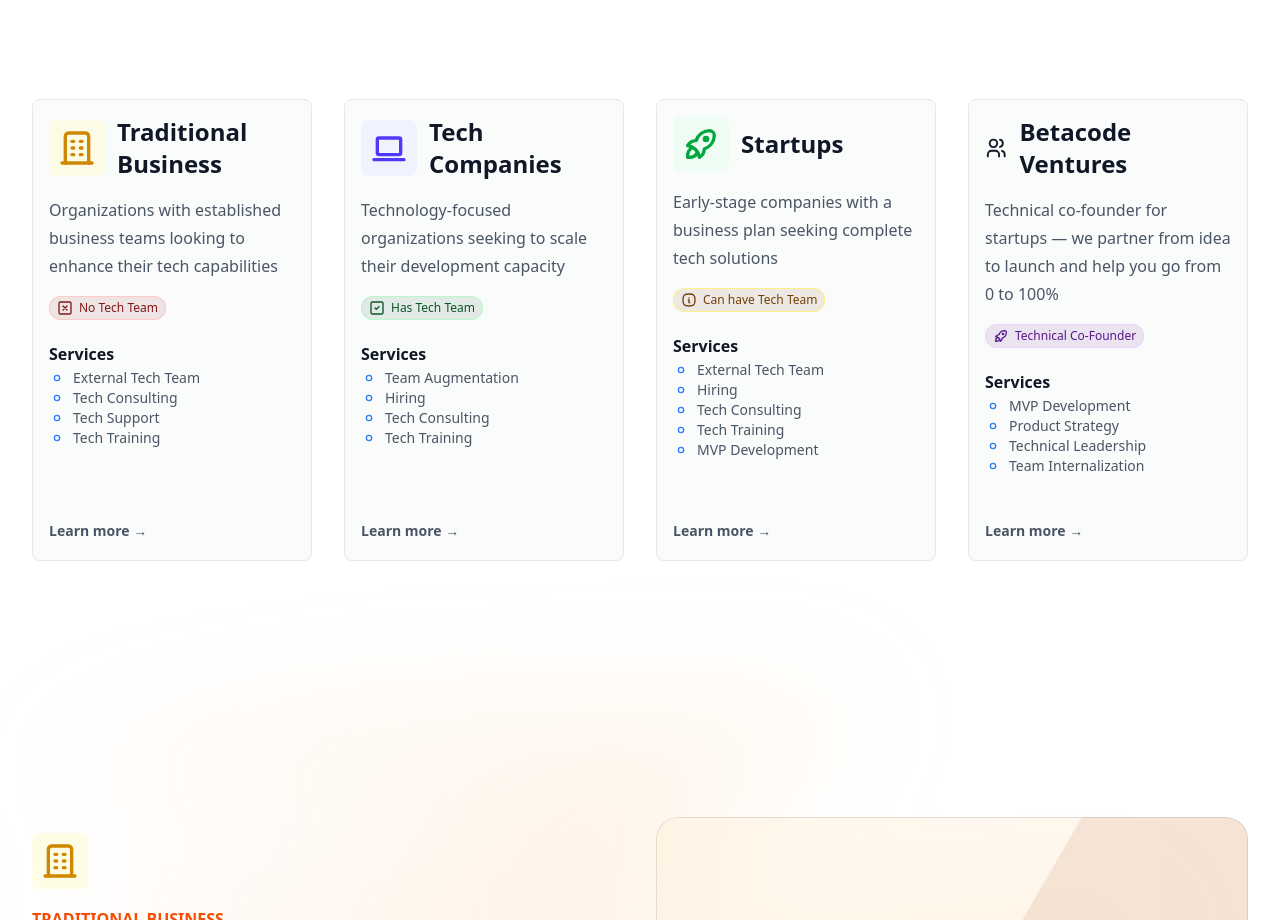
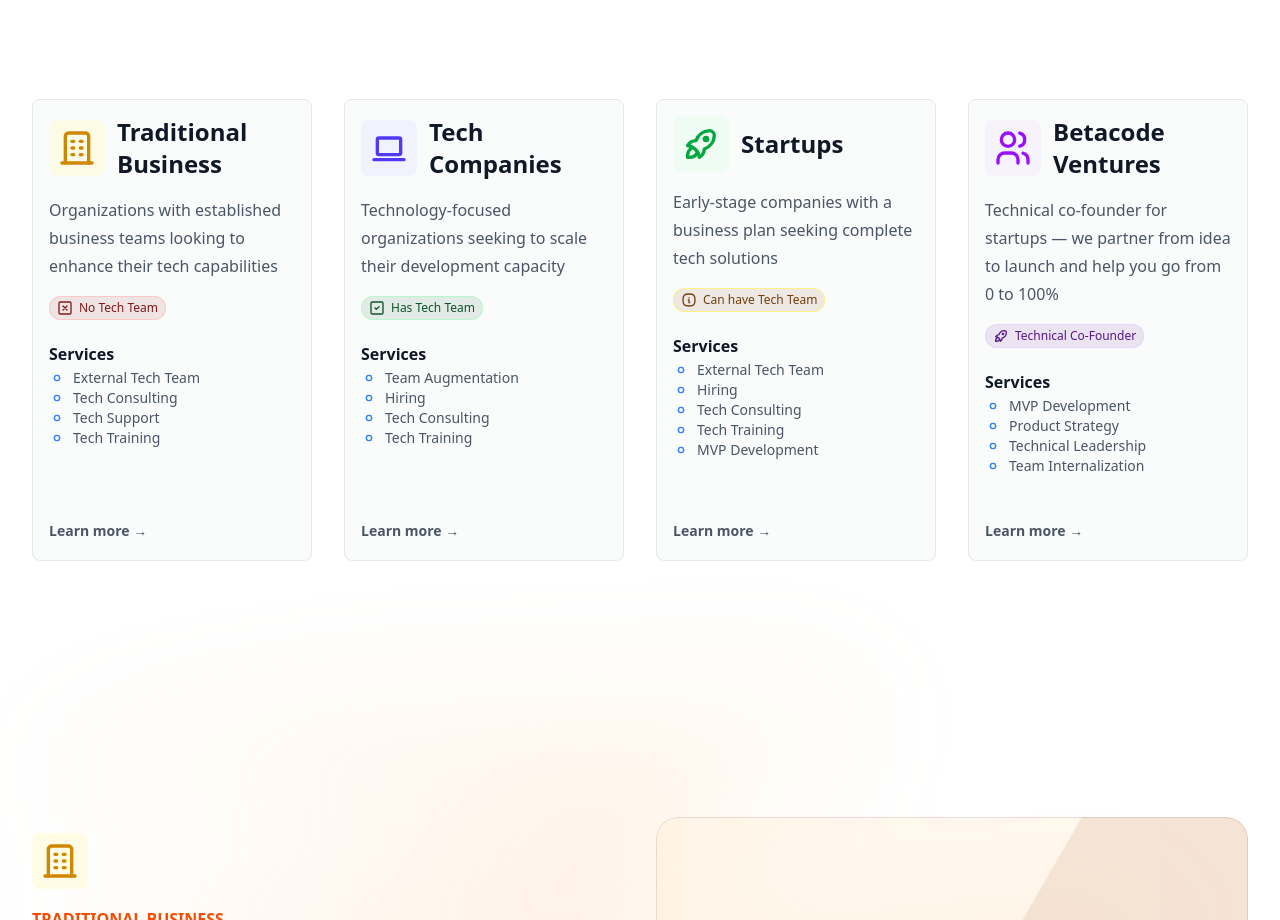
Before and after one commit to Menda0/betacode-site-v4, a Next.js app: page / in a window 1280 px wide. Shown: the part 2370-3290 px from the top of the page. Built offline with nearby package versions, Linux system fonts and the light colour scheme.

Commit message:
Add icons

```diff
--- a/app/components/icons.tsx
+++ b/app/components/icons.tsx
@@ -1,4 +1,4 @@
-import { IconBuilding, IconDeviceLaptop, IconRocket
+import { IconBuilding, IconDeviceLaptop, IconRocket, IconUsers
  } from "@tabler/icons-react";
 
 export function TraditionalBusinessIcon() {
@@ -24,3 +24,11 @@
         </div>
     )
 }
+
+export function BetacodeVenturesIcon() {
+    return (
+        <div className="p-2 rounded-md bg-purple-100/40 dark:bg-purple-800/40 w-fit">
+            <IconUsers aria-hidden="true" className={`size-10 flex-none text-purple-600 dark:text-purple-600`} />
+        </div>
+    )
+}
--- a/app/components/services.tsx
+++ b/app/components/services.tsx
@@ -1,6 +1,6 @@
 import { ArrowPathIcon, CloudArrowUpIcon, LockClosedIcon } from '@heroicons/react/20/solid'
 import { Icon, IconBuilding, IconCheck, IconDeviceLaptop, IconHelp, IconRocket, IconX, IconSquareX, IconSquareCheck, IconInfoSquareRounded, IconPoint, IconUsers } from '@tabler/icons-react'
-import { TraditionalBusinessIcon, TechCocampaniesIcon, StartupsIcon } from './icons';
+import { TraditionalBusinessIcon, TechCocampaniesIcon, StartupsIcon, BetacodeVenturesIcon } from './icons';
 import Link from 'next/link';
 const features = [
     {
@@ -66,7 +66,7 @@
         description:
             'Technical co-founder for startups — we partner from idea to launch and help you go from 0 to 100%',
         href: '/betacode-ventures',
-        icon: IconUsers,
+        icon: BetacodeVenturesIcon,
         color: 'purple',
         techTeam: {
             label: "Technical Co-Founder",
```
